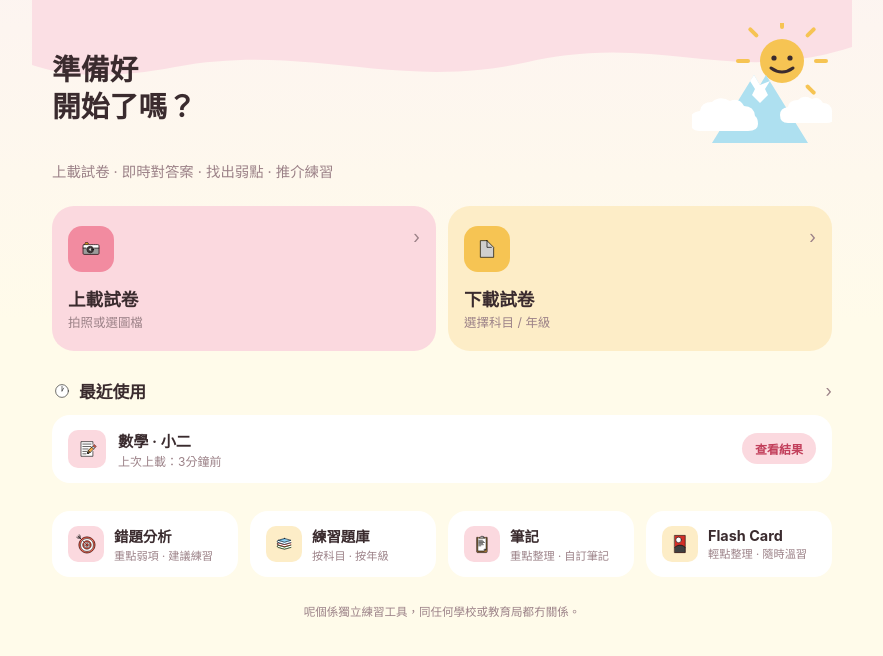
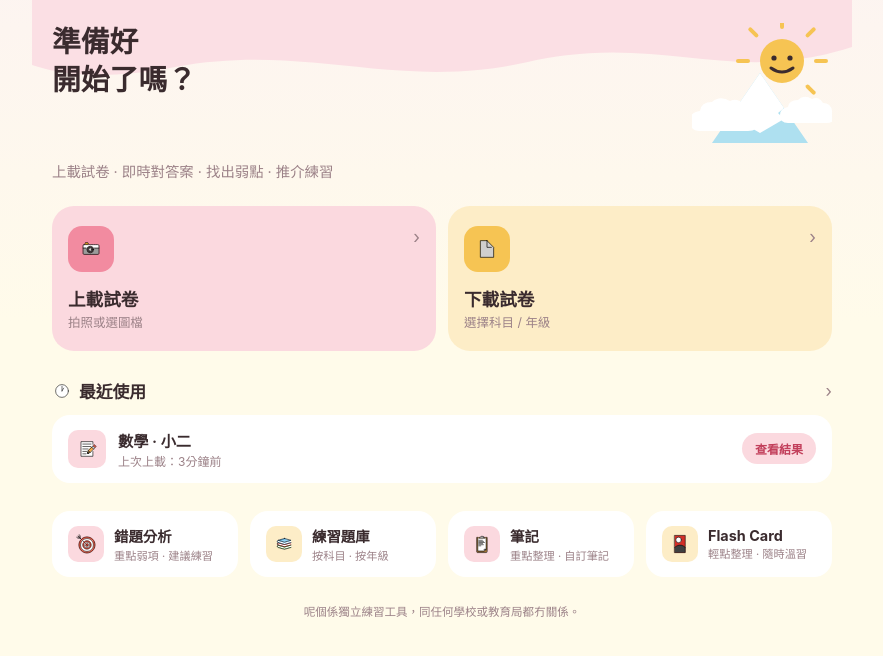
Before and after one commit to violinkwai-afk/HK-maths, a plain HTML site: page website/index.html in a window 1280 px wide. Shown: the part 118-774 px from the top of the page, without its empty margins (198-1081 px from the left). Drawn offline with Linux system fonts and the light colour scheme; a web font is replaced by a local one.

Commit message:
Move sun/Fuji cluster to top of its row, make upper half of Fuji white
Co-Authored-By: Claude Sonnet 5 <noreply@anthropic.com>
Claude-Session: https://claude.ai/code/session_01P725m8XaFdkUHbvpWcY4Fz

```diff
--- a/website/index.html
+++ b/website/index.html
@@ -30,7 +30,7 @@
   .mood{background:var(--card); border-radius:20px; padding:9px 15px; font-size:.85rem; font-weight:600; color:var(--ink); white-space:nowrap; display:flex; align-items:center; gap:6px;}
 
   .welcome{margin-top:26px;}
-  .headline-row{display:flex; align-items:center; justify-content:space-between;}
+  .headline-row{display:flex; align-items:flex-start; justify-content:space-between;}
   .headline{font-size:1.8rem; font-weight:800; color:var(--ink); line-height:1.3;}
   .sun-wrap{position:relative; flex-shrink:0; width:140px; height:130px;}
   .subtext{font-size:.9rem; color:var(--muted); margin-top:8px; line-height:1.55;}
@@ -107,9 +107,9 @@
               <circle cx="98" cy="35" r="2.6" fill="#3a2b2e"/>
               <path d="M79 45 Q90 53 101 45" stroke="#3a2b2e" stroke-width="3" fill="none" stroke-linecap="round"/>
             </g>
-            <!-- Mount Fuji, light blue, sitting lower/behind -->
-            <path d="M 20,120 L 62,52 L 68,62 L 74,52 L 116,120 Z" fill="#aee0f0"/>
-            <path d="M 68,62 L 62,52 L 58,58 L 63,66 L 60,72 L 68,80 L 76,72 L 73,66 L 78,58 Z" fill="#ffffff"/>
+            <!-- Mount Fuji, light blue base with white upper half -->
+            <path d="M 20,120 L 68,50 L 116,120 Z" fill="#aee0f0"/>
+            <path d="M 68,50 L 44,85 L 50,90 L 44,96 L 68,110 L 92,96 L 86,90 L 92,85 Z" fill="#ffffff"/>
             <!-- clouds, in front of the mountain -->
             <path d="M 8,108 Q -2,108 -2,98 Q -2,89 8,88 Q 9,79 20,79 Q 28,72 38,78 Q 47,74 52,83 Q 62,83 63,93 Q 66,95 66,101 Q 66,108 56,108 Z" fill="#ffffff"/>
             <path d="M 96,100 Q 88,100 88,92 Q 88,85 96,84 Q 97,77 106,77 Q 112,71 120,76 Q 127,73 131,80 Q 139,80 140,88 Q 142,90 142,95 Q 142,100 134,100 Z" fill="#ffffff"/>
```
